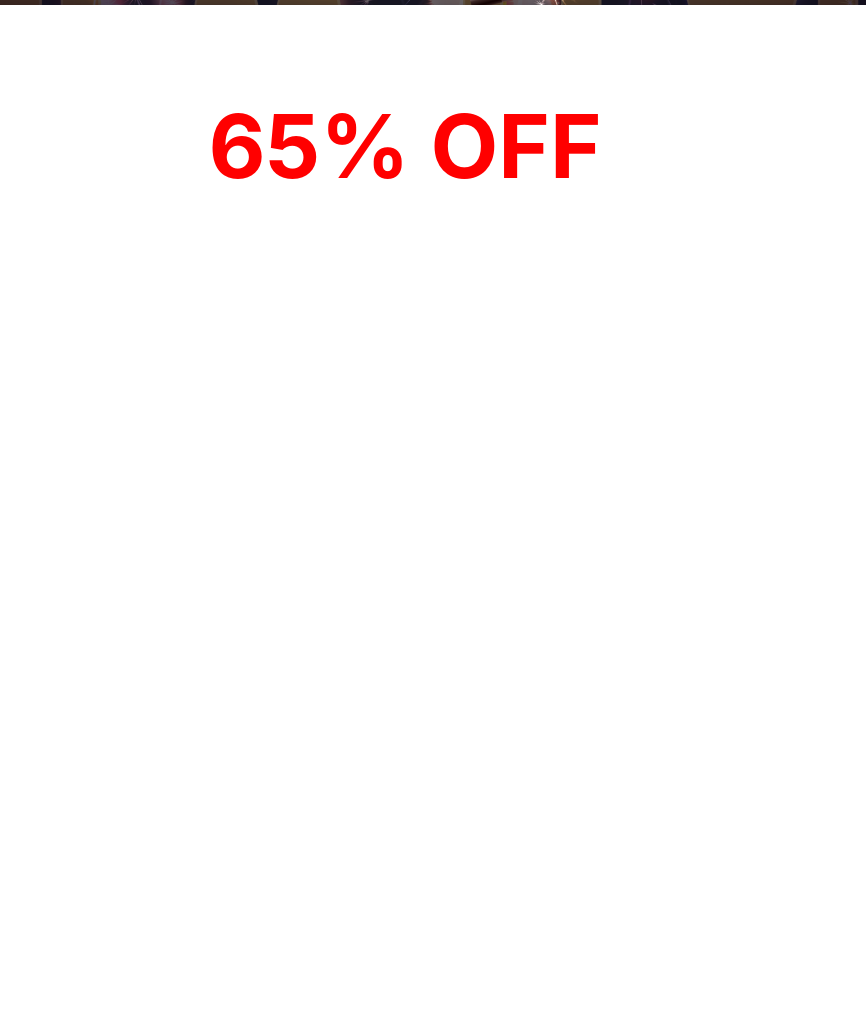
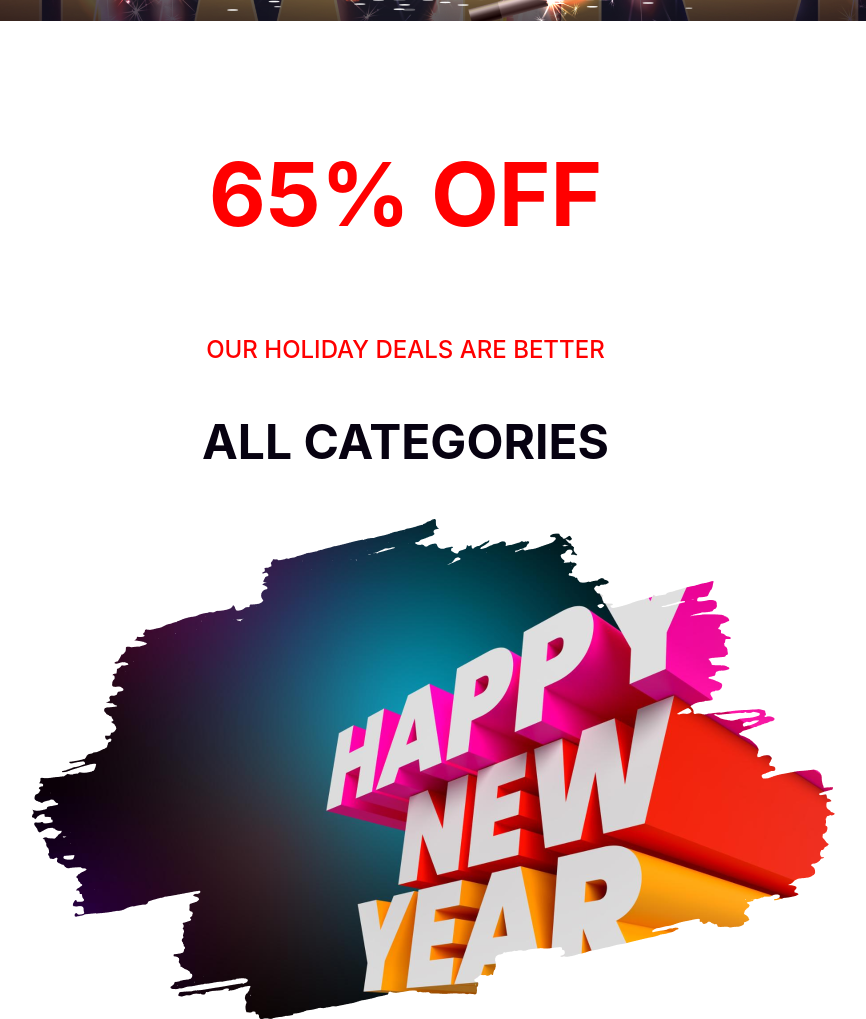
Before and after one commit to SafinAlFahad/b9-assign1, a plain HTML site: page index.html in a window 1280 px wide. Shown: the part 611-1630 px from the top of the page, without its empty margins (235-1101 px from the left). Before the commit the page ends 1078 px from the top, so only its background shows below. Drawn offline with Linux system fonts and the light colour scheme.

Commit message:
third commit

```diff
--- a/index.html
+++ b/index.html
@@ -10,10 +10,15 @@
     <header>
         <div class="first-part">
             <p id="happy">Happy New Year</p>
-            <h2 id="bold">New Year Party <span class="block-word">Celebration</span></h2>
+            <p id="bold">New Year Party <span class="block-word">Celebration</span></p>
         </div>
-        <div>
+        <div class="container1">
             <p id="off">65% OFF</p>
+            <p id="holiday">OUR HOLIDAY DEALS ARE BETTER</p>
+            <p id="categories">ALL CATEGORIES</p>
+            <div class="container2">
+                <img id="photo2" src="resources/New Year Photo.png">
+            </div>
         </div>
 
 
--- a/styles/new.css
+++ b/styles/new.css
@@ -3,18 +3,32 @@
     border-radius: 16px;
     height: 600px;
     width: 1320px;
-    color: white;
-    text-align: center;
-    display: block;
+    background-size: cover;
+    background-position: center;
 }
 .block-word{
     display:block;
 }
 #bold{
     padding: 233px 344px 177px 344px;
+    color:#FFF;
+    text-align: center;
+    font-family: Merriweather;
+    font-size: 72px;
+    font-style: normal;
+    font-weight: 900;
+    line-height: 95px;
+    width: 632px;
 }
 #happy{
     padding: 177px 531px 383px 530px;
+    color:#FFF;
+    text-align: center;
+    font-family: Merriweather;
+    font-size: 32px;
+    font-style: normal;
+    font-weight: 400;
+    line-height: normal;
 }
 #off{
     color:#F00;
@@ -25,3 +39,32 @@
     font-weight: 700;
     line-height: normal;
 }
+#holiday{
+    color:#F00;
+    text-align: center;
+    font-family: Inter;
+    font-size: 24px;
+    font-style: normal;
+    font-weight: 500;
+    line-height: normal;
+}
+#categories{
+    color: #070211;
+    text-align: center;
+    font-family: Inter;
+    font-size: 48px;
+    font-style: normal;
+    font-weight: 700;
+    line-height: normal;
+}
+#photo2{
+    width: 802.9px;
+    height: 500px;
+    position:absolute;
+}
+/* .container2{
+    margin: 426px 258.1px 120px 259px;
+} */
+.container1{
+    margin: 120px 258.1px 120px 259px;
+}
```
